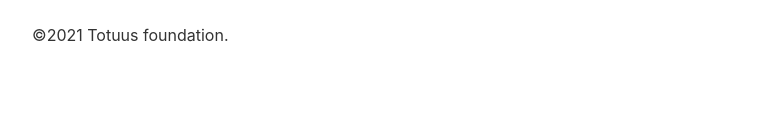
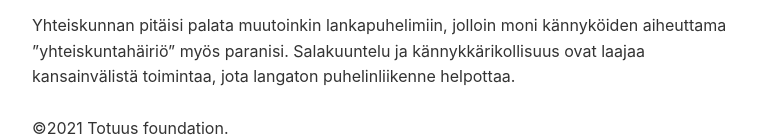
Before and after one commit to ninpnin/totuuksia, a plain HTML site: page index.html in a window 1280 px wide. Shown: the part 1671-1811 px from the top of the page, without its empty margins (258-1019 px from the left). Before the commit the page ends 1755 px from the top, so only its background shows below. Drawn offline with nearby package versions, Linux system fonts and the light colour scheme.

Commit message:
Lankapuhelimet

```diff
--- a/index.html
+++ b/index.html
@@ -67,6 +67,9 @@ https://developer.mozilla.org/en-US/docs/Learn/HTML/Introduction_to_HTML
             <p>
               se joka tällä hetkellä vielä uskoo, et joku kasvoton taho on vimmatusti kiinnostunut pikku pekan terveyden säilyttämiseen ilmaisilla kalliilla tiedetuotoksilla, joiden sisältö on salainen 55 v. on pakko sanoo, et ihailen uskon vahvuutta. kaikki on digitalisoitumassa, se on target. ainoa joka jää kaikkien vempaimien ulkopuolelle on pikku pekka omalla vanhalla nokialla, jota ei voida jäljittää. heitän vielä pahempaa kehään: julkinen terveydenhuolto on tarkoituskin uudistaa eli yksityistää, sen takia se pitää ajaa nurin. ja siihen tarvitaan paljon potilaita, eihän sitä voida ajaa nuriin ilman asiakkaita. jotta voidaan sanoa, raja on ylitetty, ei rokotetut ovat aiheuttanut sen, ettei laumasuoja ole. skenaario ajaa vaan yhtä, kaiken mahdollisen digitalisoinnin eli seurannan. kuvassa mitä yhteistä pro ja antivaxxerilla, kumpikaan ei ole koskaan täydellisesti vaxinoitu. huom. hallitsijat eli ei siis presidentti ja parlamentti sirkus
             </p>
+            <p>
+              Yhteiskunnan pitäisi palata muutoinkin lankapuhelimiin, jolloin moni kännyköiden aiheuttama ”yhteiskuntahäiriö” myös paranisi. Salakuuntelu ja kännykkärikollisuus ovat laajaa kansainvälistä toimintaa, jota langaton  puhelinliikenne helpottaa.
+            </p>
           </div>
           </article>
         <footer>©2021 Totuus foundation.</footer>
```
